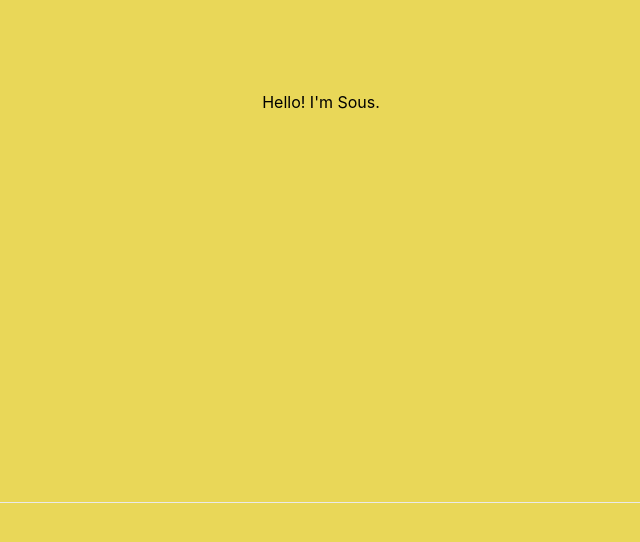
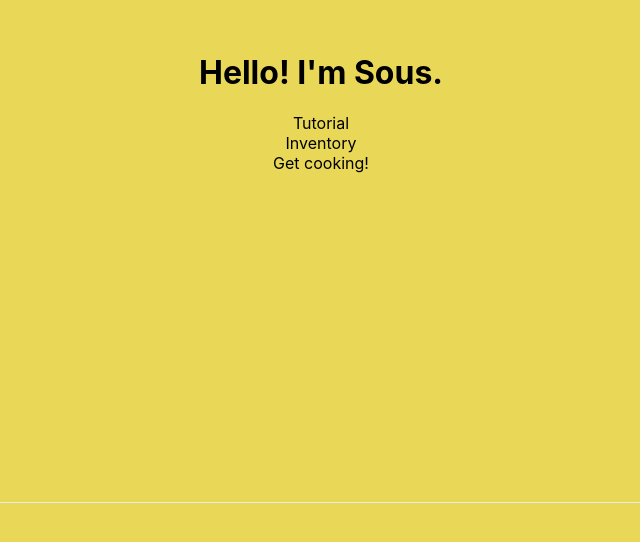
Before and after one commit to crfmc/Sous-next, a Next.js app: page / in a window 1280 px wide. Shown: the part 298-840 px from the top of the page, without its empty margins (319-959 px from the left). Built offline with nearby package versions, Linux system fonts and the light colour scheme.

Commit message:
add links to cook and pantry

```diff
--- a/pages/index.tsx
+++ b/pages/index.tsx
@@ -10,7 +10,10 @@ export default function Home() {
       </Head>
 
       <main className="main">
-        Hello! I&apos;m Sous.
+        <h1>Hello! I&apos;m Sous.</h1>
+        <a>Tutorial</a>
+        <a>Inventory</a>
+        <a>Get cooking!</a>
       </main>
 
       <footer className="footer"></footer>
```
